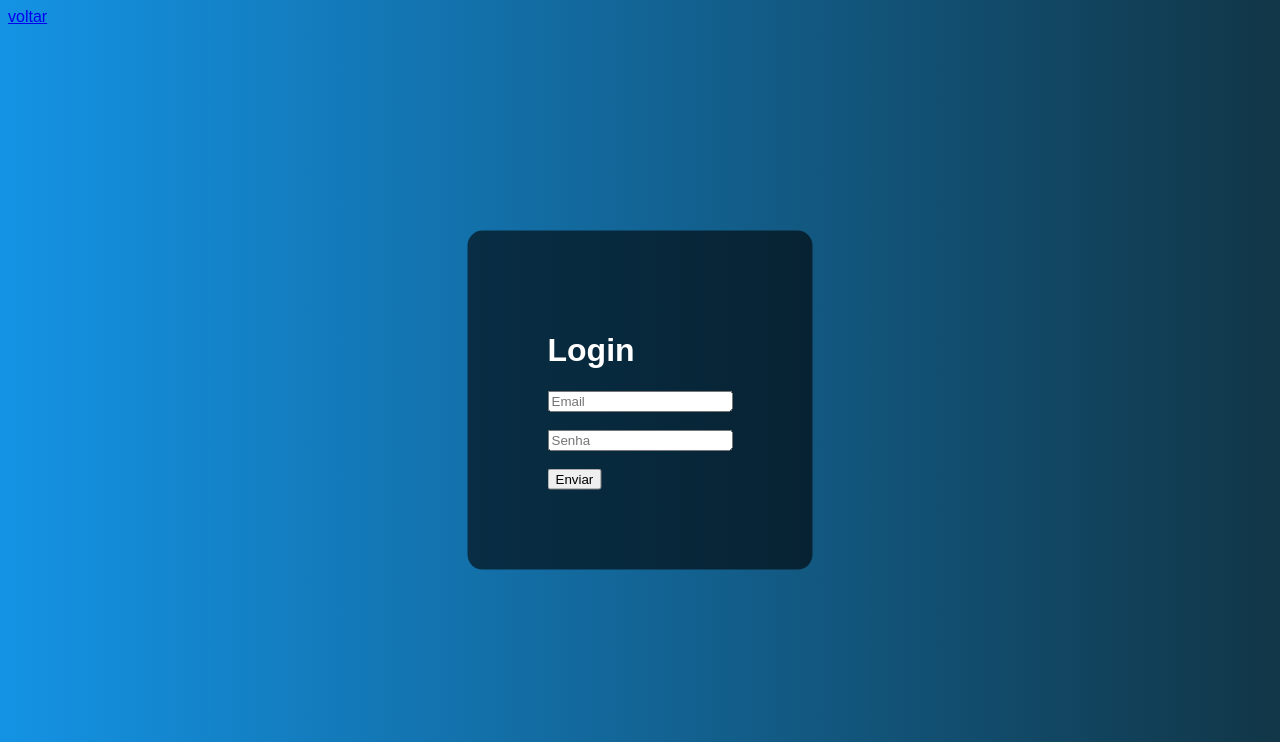
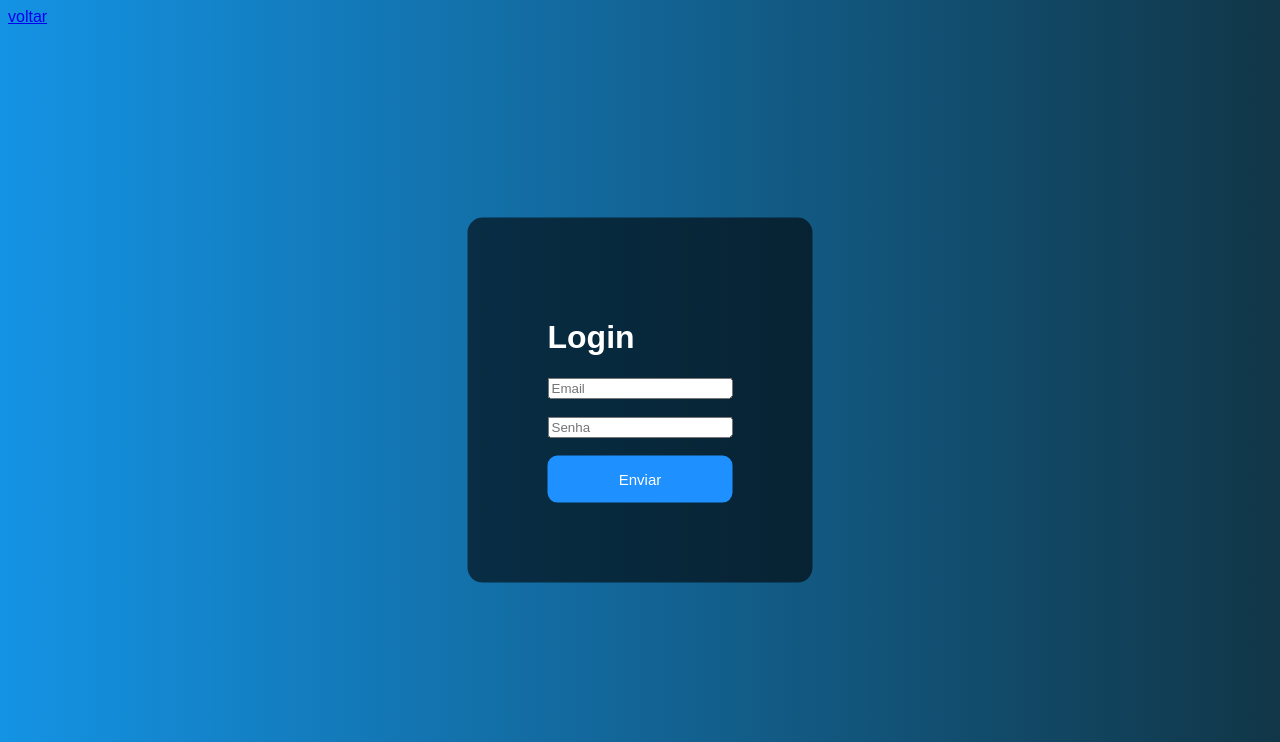
Before and after one commit to MarcosTPL/crudphp, a PHP site: page /login.php in a window 1280 px wide. Shown: the top 742 px of the page. Run offline with PHP 8.4, Linux system fonts and the light colour scheme; some libraries are stand-ins or nearby versions.

Commit message:
update-22/06-22:26

```diff
--- /dev/null
+++ b/api/teste-login.php
@@ -0,0 +1,5 @@
+<?php
+
+    print_r($_REQUEST);
+
+?>
--- a/login.php
+++ b/login.php
@@ -27,13 +27,26 @@
             border-radius: 15px;
             color: #fff;
     }
+    .inputSubmit{
+    background-color: dodgerblue;
+    border: none;
+    padding: 15px;
+    width: 100%;
+    border-radius: 10px;
+    color: white;
+    font-size: 15px;
+    }
+    .inputSubmit:hover{
+    background-color: deepskyblue;
+    cursor: pointer;
+    }
 </style>
 
 <body>
     <a href="index.php">voltar</a>
     <div>
         <h1>Login</h1>
-        <form action="" method="POST">
+        <form action="teste-login.php" method="POST">
             <input type="text" name="email" placeholder="Email">
             <br><br>
             <input type="password" name="senha" placeholder="Senha">
```
